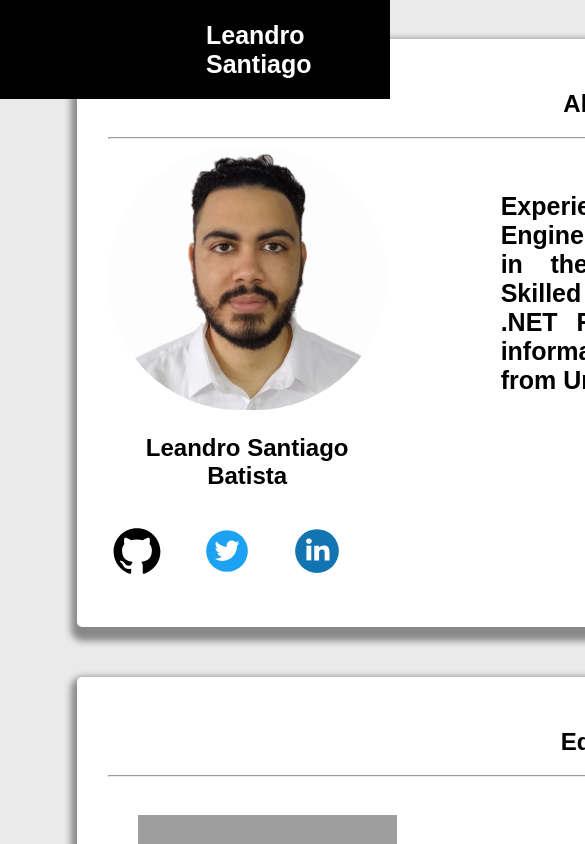
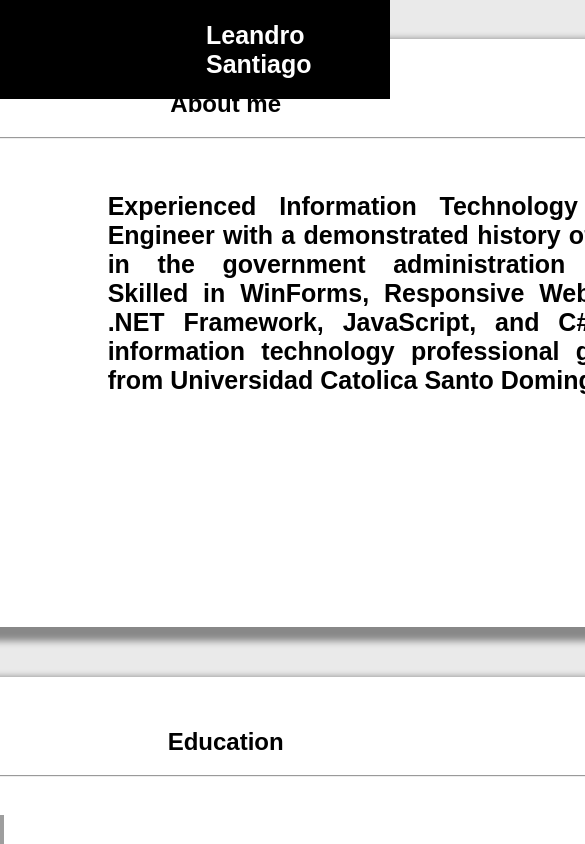
Before and after one commit to lesantiagoba/leandrosantiago, a React (Create React App) app: page /1 in a window 390 px wide. Shown: the top 844 px of the page, 585 px wide, since content can reach past the window. Built offline with nearby package versions, Linux system fonts and the light colour scheme; grey boxes are pictures that could not be loaded; a web font is replaced by a local one.

Commit message:
before responsive

```diff
--- a/src/Component/BoardContainer.css
+++ b/src/Component/BoardContainer.css
@@ -1,5 +1,5 @@
 .BoardContainer{
-  width:1176px;
+  width:80%;
   height: auto;
   margin: 0 auto;
   margin-top: 10% ;
@@ -9,8 +9,11 @@
 
 
 }
+
 .BoradConainer-Section
 {
+  display: flex;
+  flex-direction: column;
   padding: 3%;
   margin-bottom: 50px;
   width:100%;
@@ -30,3 +33,13 @@
     height: auto;
 
 }
+
+.Percent-Container{
+  transition: all ease-in 0.3s;
+}
+
+.Percent-Container:hover{
+  width: 100%!important;
+  height: 100%!important;
+  transition: all ease-in 0.3s;
+}
--- a/src/Component/WorkerExperience.css
+++ b/src/Component/WorkerExperience.css
@@ -122,7 +122,12 @@ h3
     margin-right: 10px;
 }
 
+.skills-button{
+    transition: all ease-in 0.2s;
+}
+
 .InfoContainer-Skills
 .skills-button:hover{
-    background-color: rgb(196, 56, 37);
+    transform: scale(1,1.1);
+    transition: all ease-in 0.2s;
 }
--- a/src/pages/AboutMe.css
+++ b/src/pages/AboutMe.css
@@ -48,6 +48,7 @@ figure
     position: relative;
     top: 0;
     margin-left: 0;
+    margin-right: 0;
 }
 
 .Social-Network
```
